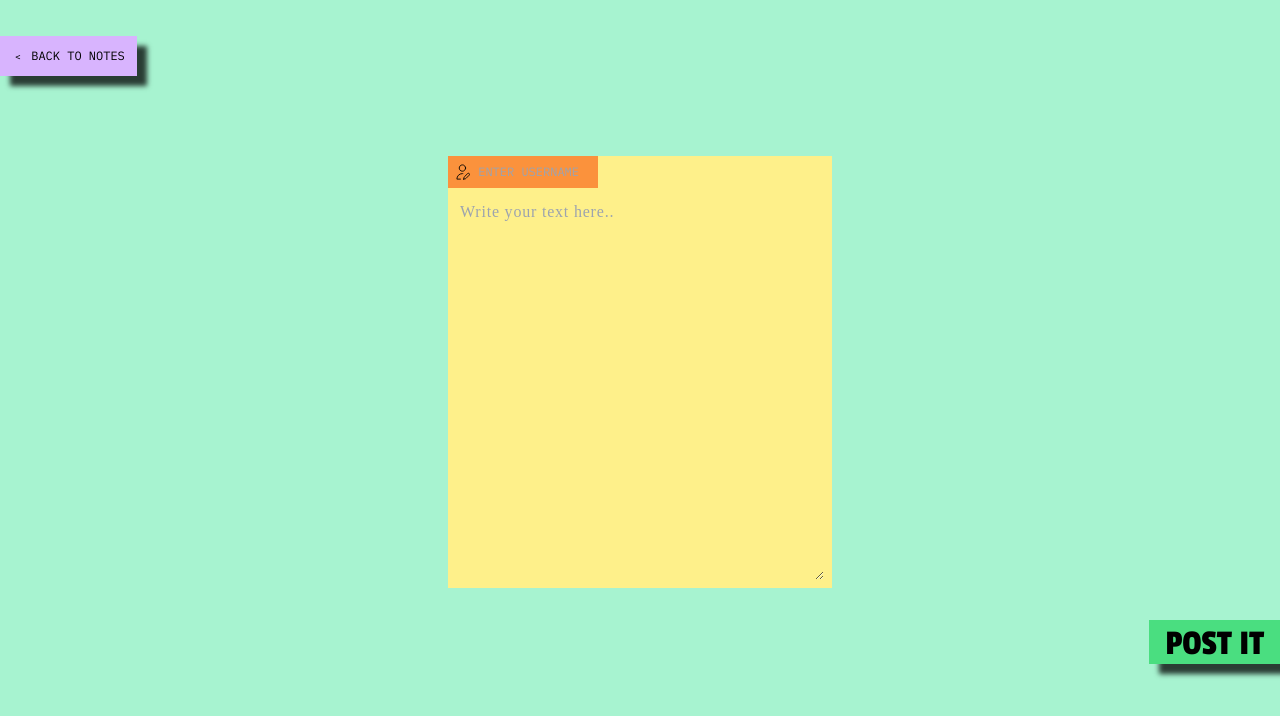
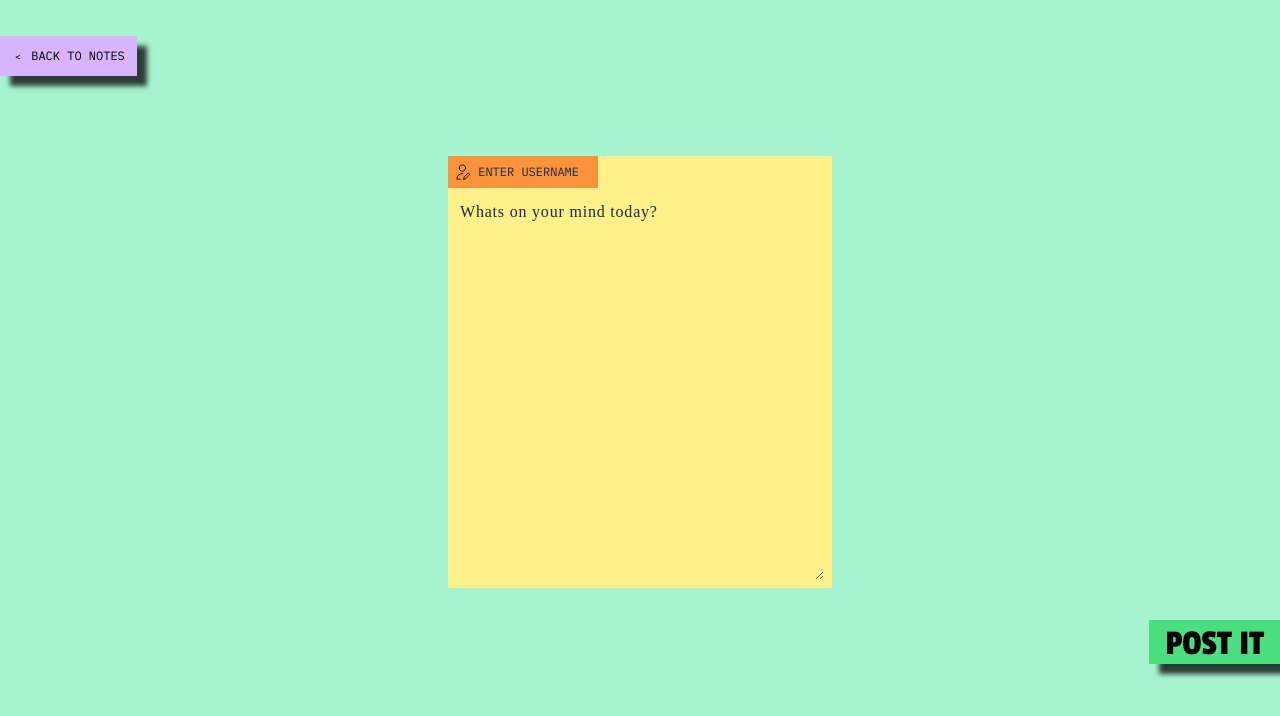
Before and after one commit to Mayonesa90/just-post-it, a React (Vite) app in the folder frontend/just-post-it-frontend/: page /notes/add-note in a window 1280 px wide. Shown: the top 716 px of the page. Built offline with nearby package versions, Linux system fonts and the light colour scheme; a web font is replaced by a local one.

Commit message:
adjusted placeholder function

```diff
--- a/frontend/just-post-it-frontend/src/pages/AddNote.jsx
+++ b/frontend/just-post-it-frontend/src/pages/AddNote.jsx
@@ -6,16 +6,25 @@ import SuccessMessage from '../components/SuccessMessage'
 
 export default function AddNote() {
 
-    //Placeholder functions
+    //Placeholder functions so placeholder text changes when clicked inside
+    //and restored when clicked outside
     const [placeholder, setPlaceholder] = useState("ENTER USERNAME")
+    const [textPlaceHolder, setTextPlaceholder] = useState('Whats on your mind today?')
 
-    //When clicked
+    //When clicked inside
     function handlePlaceholderClick(){
         setPlaceholder("")
     }
+    function handleTextPlaceholderClick(){
+        setTextPlaceholder("")
+    }
 
+    //When clicked outside
     function handlePlaceholderOutsideClick(){
         setPlaceholder("ENTER USERNAME")
+    }
+    function handleTextPlaceholderOutsideClick(){
+        setTextPlaceholder('Whats on your mind today?')
     }
 
     const useOutsideClick = (callback) => {
@@ -38,7 +47,8 @@ export default function AddNote() {
         return ref;
       };
 
-      const ref = useOutsideClick(handlePlaceholderOutsideClick);
+      const inputRef = useOutsideClick(handlePlaceholderOutsideClick);
+      const textInputRef = useOutsideClick(handleTextPlaceholderOutsideClick);
 
       //Form functions
       const [formData, setFormData] = useState({
@@ -140,6 +150,7 @@ export default function AddNote() {
                 <div className=' bg-orange-400 flex font-IBMPlexMono  items-center p-1 mb-2 max-w-fit text-xs '>
                   <img src={UserIcon} alt="" className=' mx-1 h-4' />
                   <input
+                        ref={inputRef}
                         size={15}
                         type="text"
                         id="username"
@@ -147,24 +158,26 @@ export default function AddNote() {
                         placeholder={placeholder}
                         onChange={handleInputChange}
                         onClick={handlePlaceholderClick}
-                        className="max-w-52 bg-transparent p-1 "/>
+                        className="max-w-52 bg-transparent p-1 placeholder:text-gray-800 "/>
                 </div>
                 <textarea
+                    ref={textInputRef}
                     name="text"
                     id="text"
-                    placeholder="Write your text here.."
+                    placeholder={textPlaceHolder}
                     onChange={handleInputChange}
-                    className="bg-yellow-200 min-h-96 mx-2 mb-2 p-1 tracking-wider"
+                    onClick={handleTextPlaceholderClick}
+                    className="bg-yellow-200 placeholder:text-gray-800 min-h-96 mx-2 mb-2 p-1 tracking-wider"
                 >
                 </textarea>
 
             </section>
             {textFilled ?
-              <button type='submit'  className=' font-PassionOne text-4xl bg-green-400 hover:bg-green-600 px-4 pt-1 shadow-hardShadow absolute right-0 mt-8'>
+              <button type='submit'  className=' font-PassionOne text-4xl bg-green-400 hover:bg-green-600 hover:text-white px-4 pt-1 shadow-hardShadow absolute right-0 mt-8'>
                     POST IT
               </button>
               :
-              <button className=' font-PassionOne text-4xl bg-green-400 hover:bg-green-600 px-4 pt-1 shadow-hardShadow absolute right-0 mt-8'>
+              <button className=' font-PassionOne text-4xl bg-green-400 hover:bg-green-600 px-4 pt-1 hover:text-white shadow-hardShadow absolute right-0 mt-8'>
                     POST IT
               </button>
               }
--- a/frontend/just-post-it-frontend/src/pages/EditNote.jsx
+++ b/frontend/just-post-it-frontend/src/pages/EditNote.jsx
@@ -192,18 +192,17 @@ export default function EditNote() {
 
               </section>
             {newText ?
-              <button type='submit'  className=' font-PassionOne text-4xl bg-green-400 hover:bg-green-600 px-4 pt-1 shadow-hardShadow absolute right-0 mt-8'>
+              <button type='submit'  className=' font-PassionOne text-4xl bg-green-400 hover:bg-green-600 hover:text-white px-4 pt-1 shadow-hardShadow absolute right-0 mt-8'>
                     POST IT
               </button>
               :
-              <button className=' font-PassionOne text-4xl bg-green-400 px-4 pt-1 shadow-hardShadow absolute right-0 mt-8'>
+              <button className=' font-PassionOne text-4xl bg-green-400 hover:bg-green-600 px-4 pt-1 hover:text-white shadow-hardShadow absolute right-0 mt-8'>
                     POST IT
               </button>
               }
 
           </form>
             {showErrorMsg && <ErrorMessage errorMsg={errorMsg} />}
-            {/* {notePosted && <NotePostedMessage />} */}
             {showSuccessMsg && <SuccessMessage message={successMsg}/>}
         </div>
     )
```
